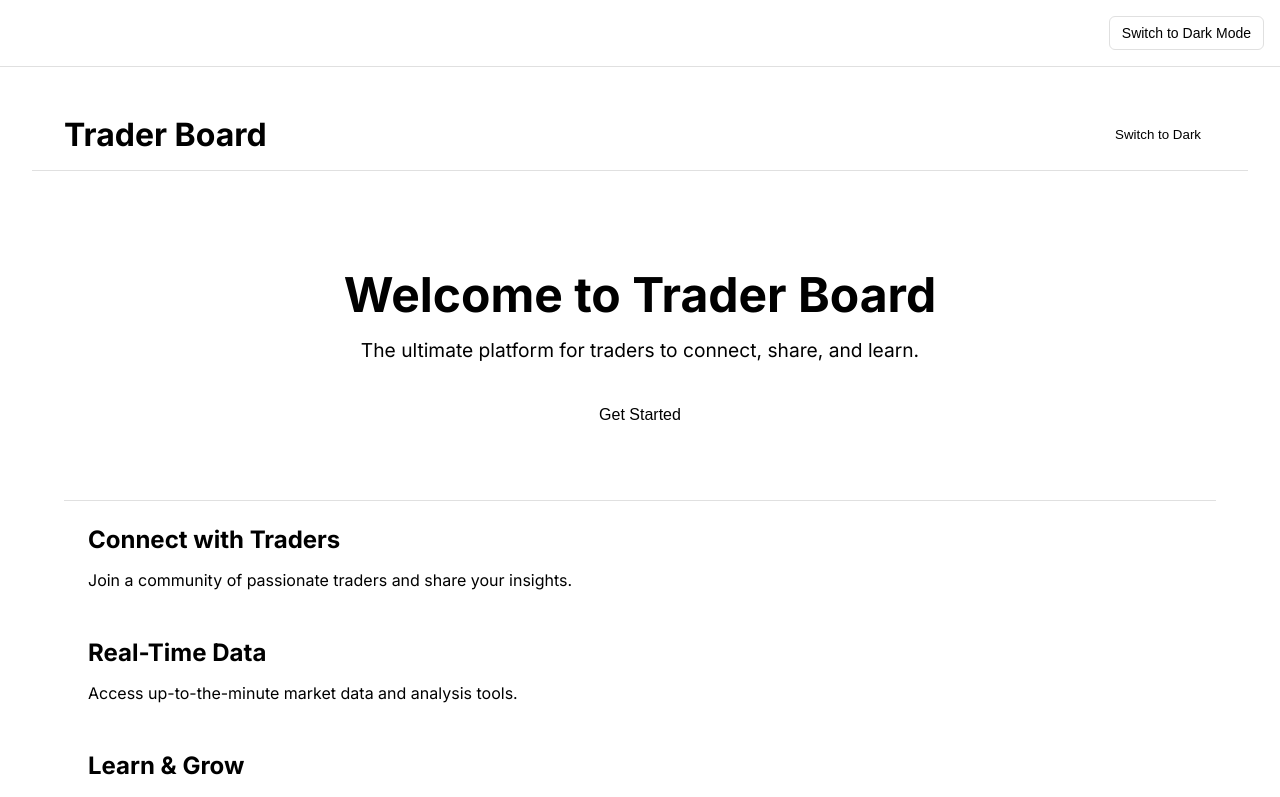
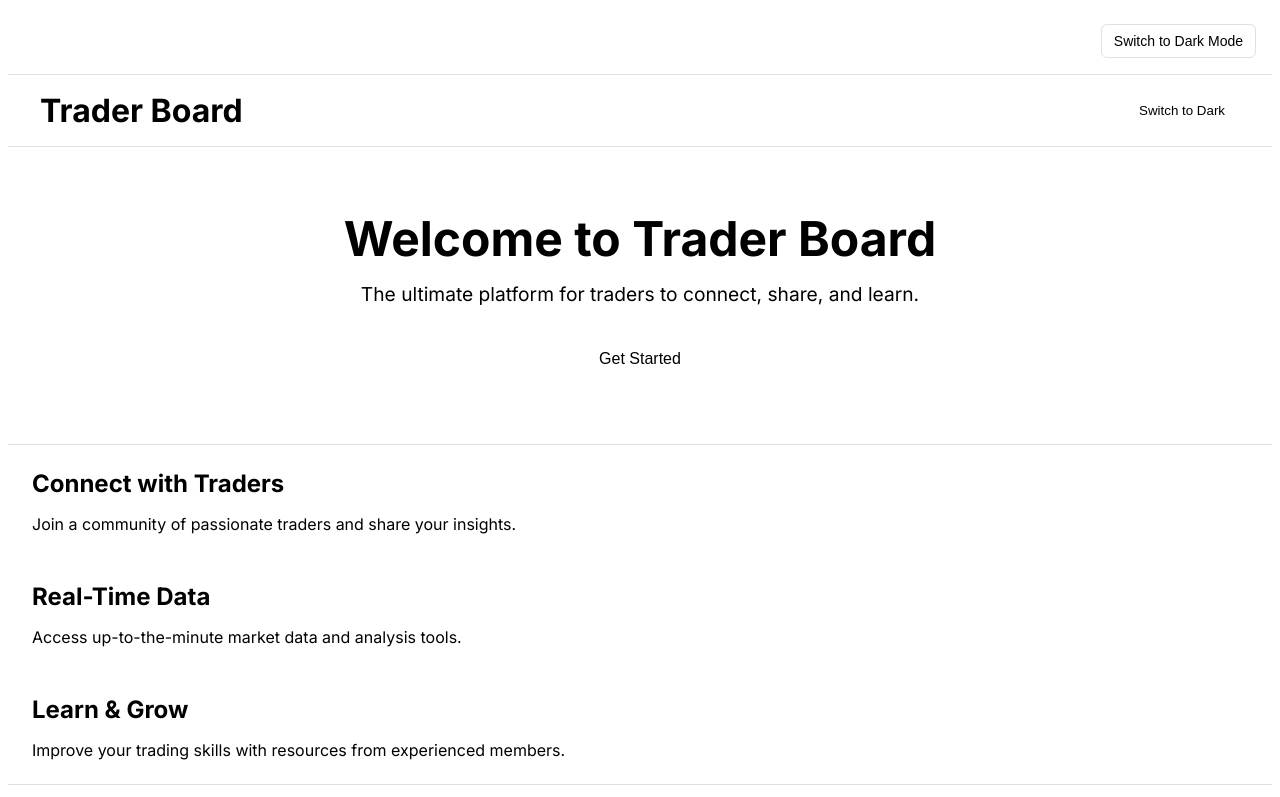
Before and after one commit to xenirio/trader-board, a Next.js app: page / in a window 1280 px wide. Shown: the top 797 px of the page. Built offline with nearby package versions, Linux system fonts and the light colour scheme.

Commit message:
feat: add globals.css

```diff
--- a/app/globals.css
+++ b/app/globals.css
@@ -1,26 +1,28 @@
+:root {
+  --foreground-rgb: 0, 0, 0;
+  --background-start-rgb: 214, 219, 220;
+  --background-end-rgb: 255, 255, 255;
+}
+
+[data-theme='dark'] {
+  --foreground-rgb: 255, 255, 255;
+  --background-start-rgb: 0, 0, 0;
+  --background-end-rgb: 0, 0, 0;
+}
+
 body {
-  margin: 0;
-  font-family: -apple-system, BlinkMacSystemFont, 'Segoe UI', 'Roboto', 'Oxygen',
-    'Ubuntu', 'Cantarell', 'Fira Sans', 'Droid Sans', 'Helvetica Neue',
-    sans-serif;
-  -webkit-font-smoothing: antialiased;
-  -moz-osx-font-smoothing: grayscale;
-  background-color: var(--background-color);
-  color: var(--text-color);
-  transition: background-color 0.3s ease, color 0.3s ease;
+  color: rgb(var(--foreground-rgb));
+  background: linear-gradient(
+      to bottom,
+      transparent,
+      rgb(var(--background-end-rgb))
+    )
+    rgb(var(--background-start-rgb));
+  display: flex;
+  flex-direction: column;
+  min-height: 100vh;
 }
 
 main {
-  padding: 2rem;
-  background-color: var(--background-color);
-  color: var(--text-color);
+  flex-grow: 1;
 }
-
-a {
-  color: var(--primary-color);
-  text-decoration: none;
-}
-
-a:hover {
-  text-decoration: underline;
-}
```
